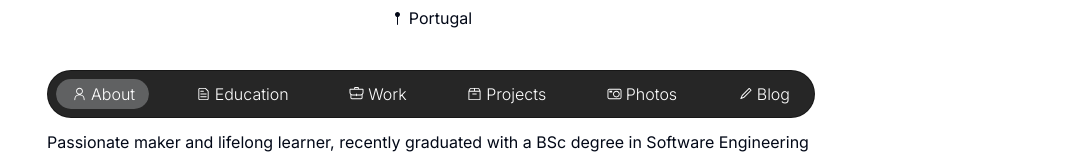
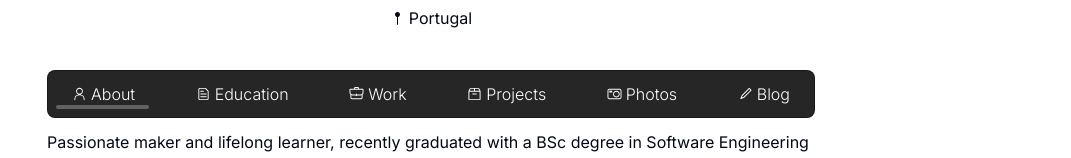
Before and after one commit to josefonte/minimalist-cvs, a Next.js app in the folder cv1/: page / in a window 1280 px wide. Shown: the part 358-516 px from the top of the page, without its empty margins (209-1280 px from the left). Built offline with nearby package versions, Linux system fonts and the light colour scheme.

Commit message:
small changes navbar 😴

```diff
--- a/cv1/src/components/me/navbar.tsx
+++ b/cv1/src/components/me/navbar.tsx
@@ -66,12 +66,12 @@ export default function Navbar() {
     }, [activeTabIndex]);
 
     return (
-        <div className="flew-row relative mx-auto flex h-12 rounded-3xl border border-black/40 bg-neutral-800 px-2 backdrop-blur-sm justify-between">
+        <div className="flew-row relative mx-auto flex h-12 rounded-lg border border-black/40 bg-neutral-800 px-2 backdrop-blur-sm justify-between">
             <span
-                className="absolute bottom-0 top-0 -z-10 flex overflow-hidden rounded-3xl py-2 transition-all duration-300"
+                className="absolute bottom-0  -z-10 flex overflow-hidden rounded-md py-2 transition-all duration-300"
                 style={{ left: tabUnderlineLeft, width: tabUnderlineWidth }}
             >
-                <span className="h-full w-full rounded-3xl bg-gray-200/30" />
+                <span className="h-1 w-full rounded-md  bg-gray-200/30" />
             </span>
             {allTabs.map((tab, index) => {
                 const isActive = activeTabIndex === index;
```
